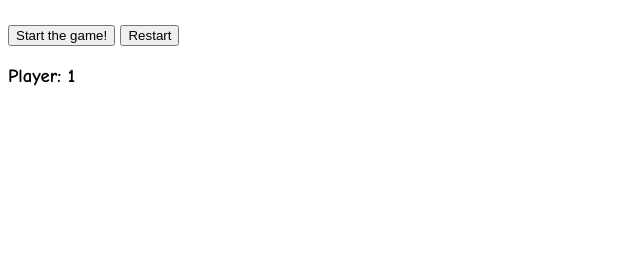
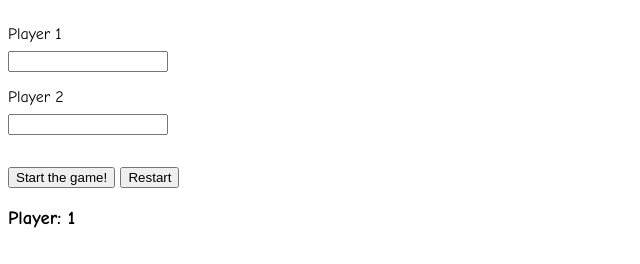
Before and after one commit to JohanCodeForFun/tic-tac-toe, a website: page index.html in a window 1280 px wide. Shown: the part 80-344 px from the top of the page, without its empty margins (0-640 px from the left). Drawn offline with Linux system fonts and the light colour scheme.

Commit message:
add input for player names

```diff
--- a/index.html
+++ b/index.html
@@ -9,12 +9,25 @@
 </head>
 <body>
   <h1 id="title">Tic Tac Toe</h1>
-  <button id="start" onclick="gameBoard.loadBoard()">Start the game!</button>
-  <button id="restart" onclick="gameBoard.restart()">Restart</button>
 
-  <div id="gameboard">
+  <section class="add-player">
+    <label for="player1">
+      Player 1
+    </label>
+    <input type="text" id="player1" name="plaer99">
+    <label for="player2">
+      Player 2
+    </label>
+    <input type="text" id="player2" name="plaer9000">
+  </section>
+
+  <section>
+    <button id="start" onclick="gameBoard.loadBoard()">Start the game!</button>
+    <button id="restart" onclick="gameBoard.restart()">Restart</button>
+  </section>
+  <main id="gameboard">
     <h3 id="playerTurn"></h3>
 
-  </div>
+  </main>
 </body>
 </html>
--- a/style.css
+++ b/style.css
@@ -1,5 +1,20 @@
 body {
   font-family: 'Permanent Marker', 'Comic Sans MS', cursive, sans-serif;
+}
+
+.add-player {
+  display: flex;
+  flex-direction: column;
+  margin-bottom: 1rem;
+  width: 160px;
+}
+
+.add-player > label {
+  margin-bottom: .5rem;
+}
+
+.add-player > input {
+  margin-bottom: 1rem;
 }
 
 #title {
```
